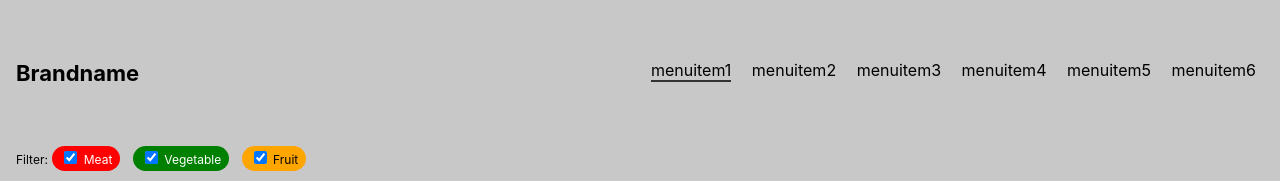
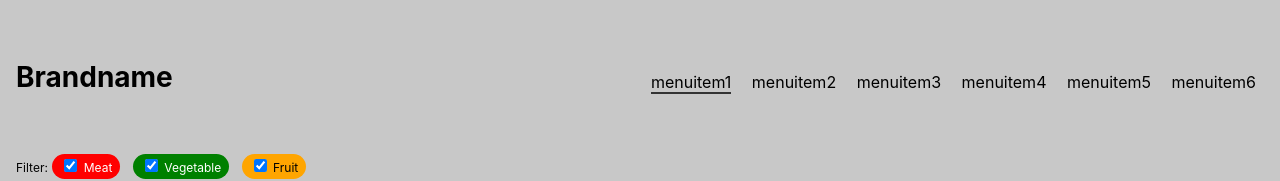
Before and after one commit to wiesson/html-template, a plain HTML site: page src/index.html in a window 1280 px wide. Shown: the top 181 px of the page. Drawn offline with Linux system fonts and the light colour scheme.

Commit message:
Updated brandname size

```diff
--- a/src/index.html
+++ b/src/index.html
@@ -71,11 +71,12 @@
           display: flex;
           text-align: left;
           justify-content: space-between;
+          align-items: flex-end;
         }
       }
 
       .page__title {
-        font-size: 1.375rem;
+        font-size: 1.75rem;
         margin: 0 0 2rem 0;
       }
 
```
